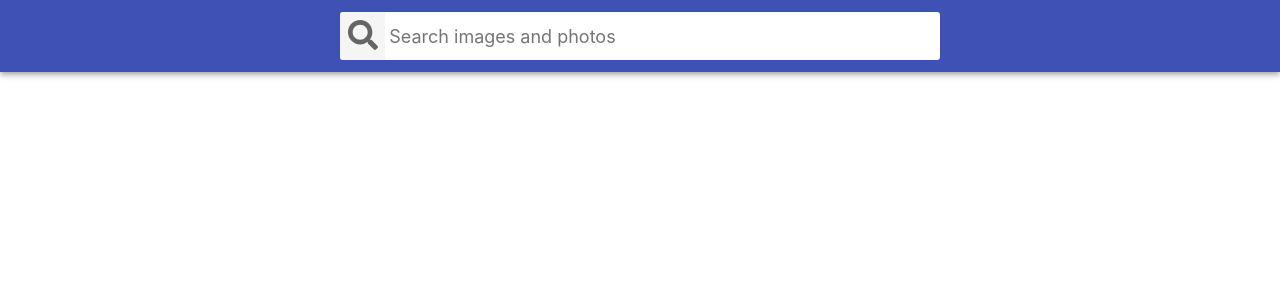
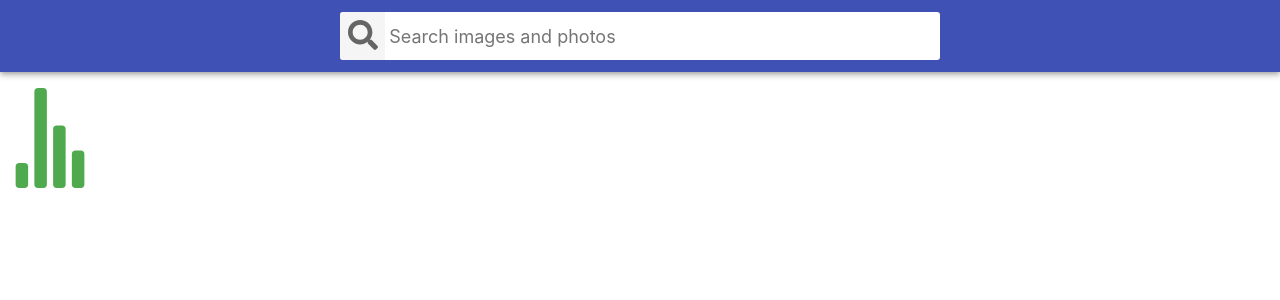
Before and after one commit to Lukyianenko/goit-react-hw-03-image-finder, a React (Create React App) app: page / in a window 1280 px wide. Both pictures are taken after typing "Sample" into the empty fields and a click on the button "Search". Shown: the top 300 px of the page. Built offline with nearby package versions, Linux system fonts and the light colour scheme; no server answers.

Commit message:
add loader

```diff
--- a/package.json
+++ b/package.json
@@ -11,6 +11,7 @@
     "react": "^18.1.0",
     "react-dom": "^18.1.0",
     "react-icons": "^4.7.1",
+    "react-loader-spinner": "^5.3.4",
     "react-scripts": "5.0.1",
     "web-vitals": "^2.1.3"
   },
--- a/src/components/App.jsx
+++ b/src/components/App.jsx
@@ -1,5 +1,6 @@
 import { Component } from "react";
 import css from './SearchImg/styles.module.css';
+import { Audio } from 'react-loader-spinner';
 import Searchbar from './SearchImg/Searchbar';
 import { ImageGallery } from './SearchImg/ImageGallery';
 import { Button } from './SearchImg/Button';
@@ -39,6 +40,10 @@ class App extends Component {
 
   async componentDidUpdate(prevProps, prevState) {
     if(prevState.searchName !== this.state.searchName) {
+      this.setState({
+        status: 'pending',
+      })
+
       fetch(`https://pixabay.com/api/?q=${this.state.searchName}&page=${this.state.page}&key=${API_KEY}&image_type=photo&orientation=horizontal&per_page=12`)
       .then(resp => resp.json())
       .then(data => {
@@ -74,6 +79,10 @@ class App extends Component {
           <Button pageClick={this.onClickLoadMore}/>
           </>
         }
+        {
+          status === 'pending' &&
+          <Audio />
+        }
 
 
       </div>
```
Also changed, not shown: 1 other file (tests, documents, lock files or other folders).
